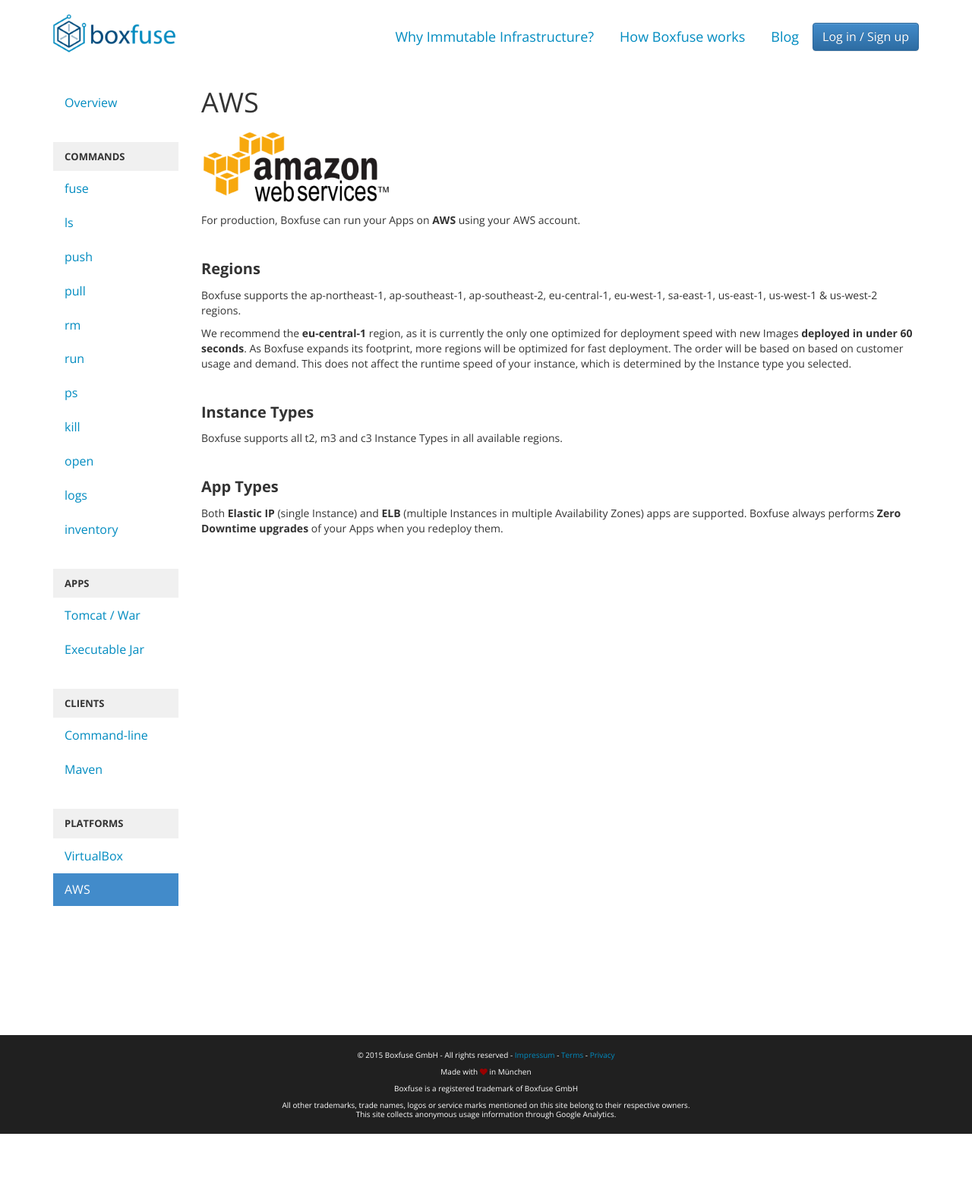
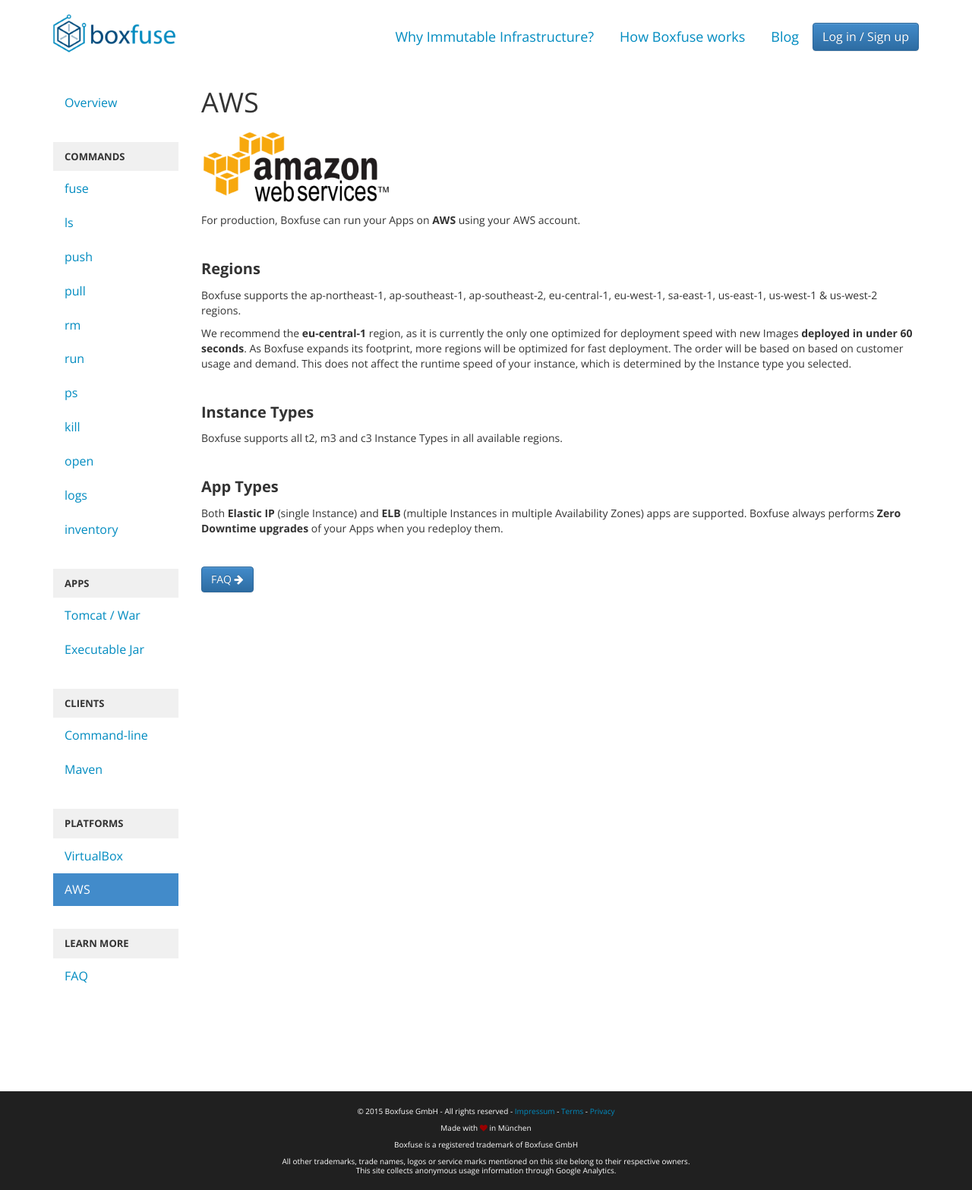
Before and after one commit to flyway/boxfuse.com, a Jekyll site: the page built from docs/aws.html, in a window 1280 px wide. Shown: the whole page at 76% size. Built offline with Jekyll 4.4.1, drawn with Linux system fonts in a browser that asks for light colours; before the commit the page ends 1493 px from its top, so only the background shows below that.

Commit message:
Added FAQ

```diff
--- a/_layouts/docs.html
+++ b/_layouts/docs.html
@@ -34,6 +34,9 @@ title: Documentation
                     <li class="nav-header">Platforms</li>
                     <li {% if page.menu == 'virtualbox' %} class="active" {% endif %}><a href="/docs/virtualbox.html">VirtualBox</a></li>
                     <li {% if page.menu == 'aws' %} class="active" {% endif %}><a href="/docs/aws.html">AWS</a></li>
+
+                    <li class="nav-header">Learn More</li>
+                    <li {% if page.menu == 'faq' %} class="active" {% endif %}><a href="/docs/faq.html">FAQ</a></li>
                 </ul>
             </div>
             <p>&nbsp;</p>
--- a/assets/css/main.css
+++ b/assets/css/main.css
@@ -104,7 +104,7 @@ hr.soften {
 
 #wrapper {
     min-height: 100%;
-    margin: 0 auto -130px;
+    margin: 0 auto -170px;
 }
 
 #push {
@@ -717,3 +717,28 @@ pre.console {
 #mc_embed_signup_scroll .btn {
 	margin-top: 4px;
 }
+
+.stackoverflow-tag {
+	color: #566e76;
+	background: #f7fdff;
+	border: 1px solid #c0d4db;
+	padding: .4em .5em;
+	border-radius: 15px;
+	text-align: center;
+	line-height: 1;
+	color: #3e6d8e;
+	background-color: #e4edf4;
+	margin: 2px 2px 2px 0;
+	text-decoration: none;
+	white-space: nowrap;
+	display: inline-block;
+	border-radius: 0;
+	border: 1px solid #e4edf4;
+}
+
+
+.stackoverflow-tag:hover {
+	color: #3e6d8e;
+	background-color: #dae6ef;
+	border: 1px solid #dae6ef;
+}
--- a/docs/aws.html
+++ b/docs/aws.html
@@ -28,7 +28,7 @@ subtitle: 'AWS'
     <p>Both <strong>Elastic IP</strong> (single Instance) and <strong>ELB</strong> (multiple Instances in multiple Availability Zones) apps are supported.
         Boxfuse always performs <strong>Zero Downtime upgrades</strong> of your Apps when you redeploy them.</p>
 
-    <!--p class="next-steps">
-        <a class="btn btn-primary" href="/docs/aws.html">AWS <i class="fa fa-arrow-right"></i></a>
-    </p-->
+    <p class="next-steps">
+        <a class="btn btn-primary" href="/docs/faq.html">FAQ <i class="fa fa-arrow-right"></i></a>
+    </p>
 </div>
--- a/index.html
+++ b/index.html
@@ -158,8 +158,10 @@ tab: home
         </div>
     </div>
 </div>
-<div class="row center">
-    <a href="/learn/how.html" class="btn btn-flat btn-large btn-jumbo">How does Boxfuse work?</a>
+<div class="container">
+    <div class="row center">
+        <a href="/learn/how.html" class="btn btn-flat btn-large btn-jumbo">How does Boxfuse work?</a>
+    </div>
 </div>
 
 <hr class="soften">
```
Also changed, not shown: docs/faq.html (added, +22 -0 lines).
